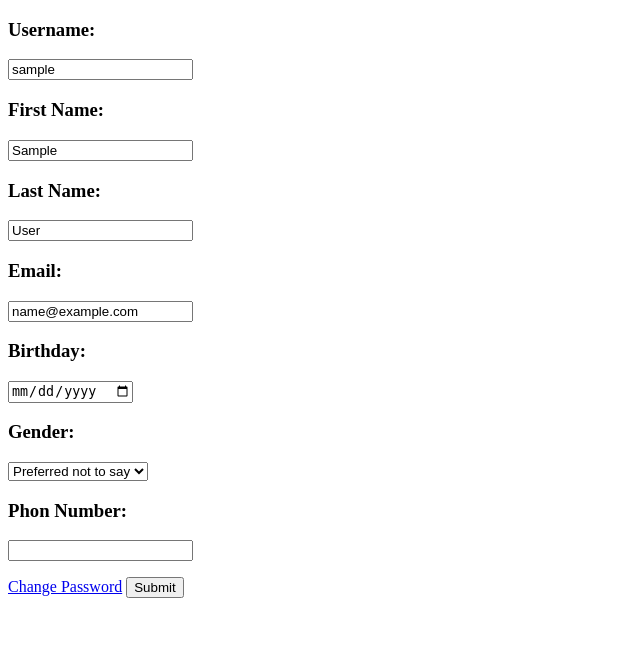
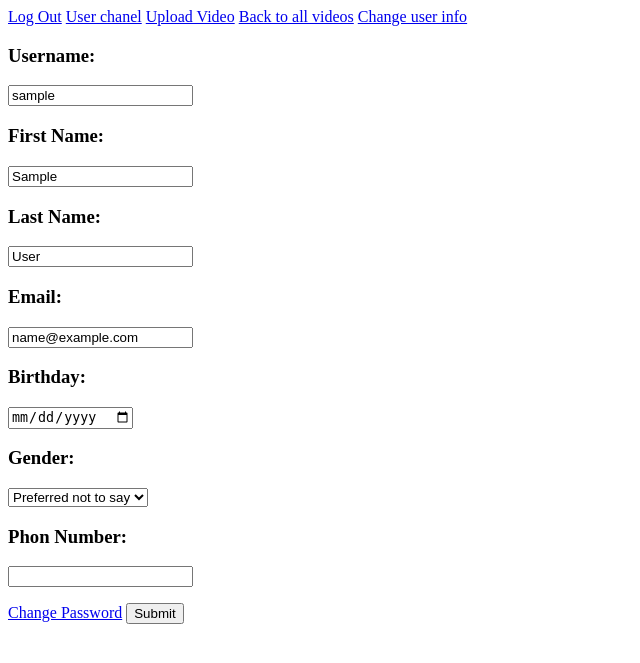
Before and after one commit to Yumi00000/VideoHosting, a Django app: page /user/ in a window 1280 px wide. Shown: the top 663 px of the page, without its empty margins (0-640 px from the left). Run offline with Django 5.2, Linux system fonts and the light colour scheme; the visitor is signed in with stand-in values (Sample User, id 1); parts of the project's set-up code (start-up, migrations or seed data) failed here and were passed over.

Commit message:
Created top info

```diff
--- a/Users/urls.py
+++ b/Users/urls.py
@@ -8,6 +8,7 @@ urlpatterns = [
     path('videos/<username>/', views.user_info, name='user_profile'),
     path('register/', views.register_handler, name='register_handler'),
     path('login/', views.login_handler, name='login_handler'),
+    path('logout/', views.logout_handler, name='logout_handler'),
     path('activate/<user_signed>', views.activate, name='activate'),
     path('password-change/', auth_views.PasswordChangeView.as_view(template_name='change_password.html'),
          name='password_change'),
--- a/Users/views.py
+++ b/Users/views.py
@@ -4,11 +4,12 @@ from django.contrib.auth.decorators import login_required
 from django.core.mail import send_mail
 from django.core.signing import BadSignature, Signer
 from django.shortcuts import render, redirect
-from django.contrib import messages
+from django.contrib import messages, auth
 from django.contrib.auth.forms import AuthenticationForm, PasswordChangeForm
 
 from Users.forms import RegisterForm, CustomUserChangeForm
 from Users.models import CustomUser
+from VideoInteractions.models import Playlist
 from Videos.models import Video
 from videoHosting import settings
 
@@ -75,6 +76,15 @@ def login_handler(request):
     return render(request, 'login.html', {'form': form})
 
 
+def logout_handler(request):
+    if request.method == 'POST':
+        if request.user.is_authenticated and request.POST.get('yes'):
+            auth.logout(request)
+
+        return redirect('/')
+    return render(request, 'logout_handler.html')
+
+
 def user_info(request, username):
     user = CustomUser.objects.get(username=username)
     videos = Video.objects.filter(user_id=user.id)
@@ -108,3 +118,9 @@ def change_password(request):
     else:
         form = PasswordChangeForm(request.user)
     return render(request, 'change_password.html', {'form': form})
+
+
+def top_info_view(request):
+    user = CustomUser.objects.get(username=request.user.username)
+    playlists = Playlist.objects.filter(user_id=user.id).all()
+    return render(request, 'top_info.html', {'playlists': playlists, 'user': user})
--- a/Videos/views.py
+++ b/Videos/views.py
@@ -1,6 +1,5 @@
 import os
 import subprocess
-
 from django.contrib import messages
 from django.contrib.auth.decorators import login_required
 from django.http import JsonResponse
@@ -44,10 +43,10 @@ def generate_thumbnail(video_path, video):
                 video.thumbnail = os.path.join('thumbnails', thumbnail_name)
                 video.save()
             except subprocess.CalledProcessError as e:
-                print(f"Error generating thumbnail: {e}")
+                return {f"Error generating thumbnail: {e}"}
         pass
     else:
-        print(f"Video file not found: {video_path}")
+        return {f"Video file not found: {video_path}"}
 
 
 def videos_page(request):
--- a/requirements.txt
+++ b/requirements.txt
@@ -20,3 +20,4 @@ gunicorn==21.2
 djangorestframework==3.13.1
 pyamqp ==  0.1.0.7
 Pillow == 10.2.0
+cryptography == 42.0.5
--- a/templates/login.html
+++ b/templates/login.html
@@ -1,3 +1,4 @@
+{% include "top_info.html" %}
 <form action="/user/login/" method="POST">
     {% csrf_token %}
     <h1> Login </h1>
--- /dev/null
+++ b/templates/top_info.html
@@ -0,0 +1,26 @@
+<!DOCTYPE html>
+<html lang="en">
+<head>
+    <meta charset="UTF-8">
+    <title>Title</title>
+</head>
+<body>
+{% if user.is_authenticated %}
+<a href="/user/logout/">Log Out</a>
+{% elif not user %}
+<a href="/user/register">Sign up</a>
+{% else %}
+<a href="/user/login/">Login</a>
+{% endif %}
+<a href="/user/videos/{{ user.username }}">User chanel</a>
+<a href="/upload/">Upload Video</a>
+<a href="/">Back to all videos</a>
+
+<a href="/user/">Change user info</a> <br>
+{% if playlists %}
+    {% for playlist in playlists %}
+        <a href="/playlist/{{ playlist.slug }}">Your playlists</a>
+    {% endfor %}
+{% endif %}
+</body>
+</html>
--- a/templates/upload_video.html
+++ b/templates/upload_video.html
@@ -3,7 +3,9 @@
     <title>Upload Video</title>
 </head>
 <body>
+    {% include "top_info.html" %}
 <h2>Upload Video</h2>
+
 <form method="post" enctype="multipart/form-data">
     {% csrf_token %}
     {{ form.as_p }}
--- a/templates/user_cabinet.html
+++ b/templates/user_cabinet.html
@@ -6,6 +6,7 @@
 </head>
 <body>
 <form action="/user/" method="post">
+    {% include "top_info.html" %}
     {% csrf_token %}
     <h3>Username:</h3>
     <p>{{ form.username }}</p>
--- a/templates/user_profile.html
+++ b/templates/user_profile.html
@@ -5,7 +5,7 @@
     <title>Title</title>
 </head>
 <body>
-
+    {% include "top_info.html" %}
 {{ user.username }}
 {{ user.followers_count }}
 {{ user.followings_count }}
--- a/templates/video_page.html
+++ b/templates/video_page.html
@@ -104,6 +104,7 @@
 
 </head>
 <body>
+    {% include "top_info.html" %}
 <div>
     <video controls="controls" width="640" height="360" poster="{{ video.thumbnail.url }}"
            src="{{ video.video.url }}">
--- a/templates/videos_page.html
+++ b/templates/videos_page.html
@@ -5,6 +5,7 @@
     <title>Title</title>
 </head>
 <body>
+    {% include "top_info.html" %}
 <form action="/videos/" method="GET" onsubmit="chooseCategory()">
     <label for="category">Choose filter:</label>
     <select id="category" name="category">
--- a/templates/view_playlist.html
+++ b/templates/view_playlist.html
@@ -4,6 +4,7 @@
     <title>{{ playlist.name }}</title>
 </head>
 <body>
+    {% include "top_info.html" %}
 <h1>{{ playlist.name }}</h1>
 <ul>
     {% for video in playlist.videos.all %}
--- a/videoHosting/settings.py
+++ b/videoHosting/settings.py
@@ -106,6 +106,7 @@ USE_TZ = True
 # Celery Configuration
 CELERY_BROKER_URL = "pyamqp://celeryuser:celeryuser@rabbitmq:5672//"
 CELERY_RESULT_BACKEND = 'rpc://'
+CELERY_ACCEPT_CONTENT = ['pickle']
 
 # Email
 EMAIL_BACKEND = 'django.core.mail.backends.smtp.EmailBackend'
```
Also changed, not shown: templates/logout_handler.html (added, +12 -0 lines), 1 other file.
